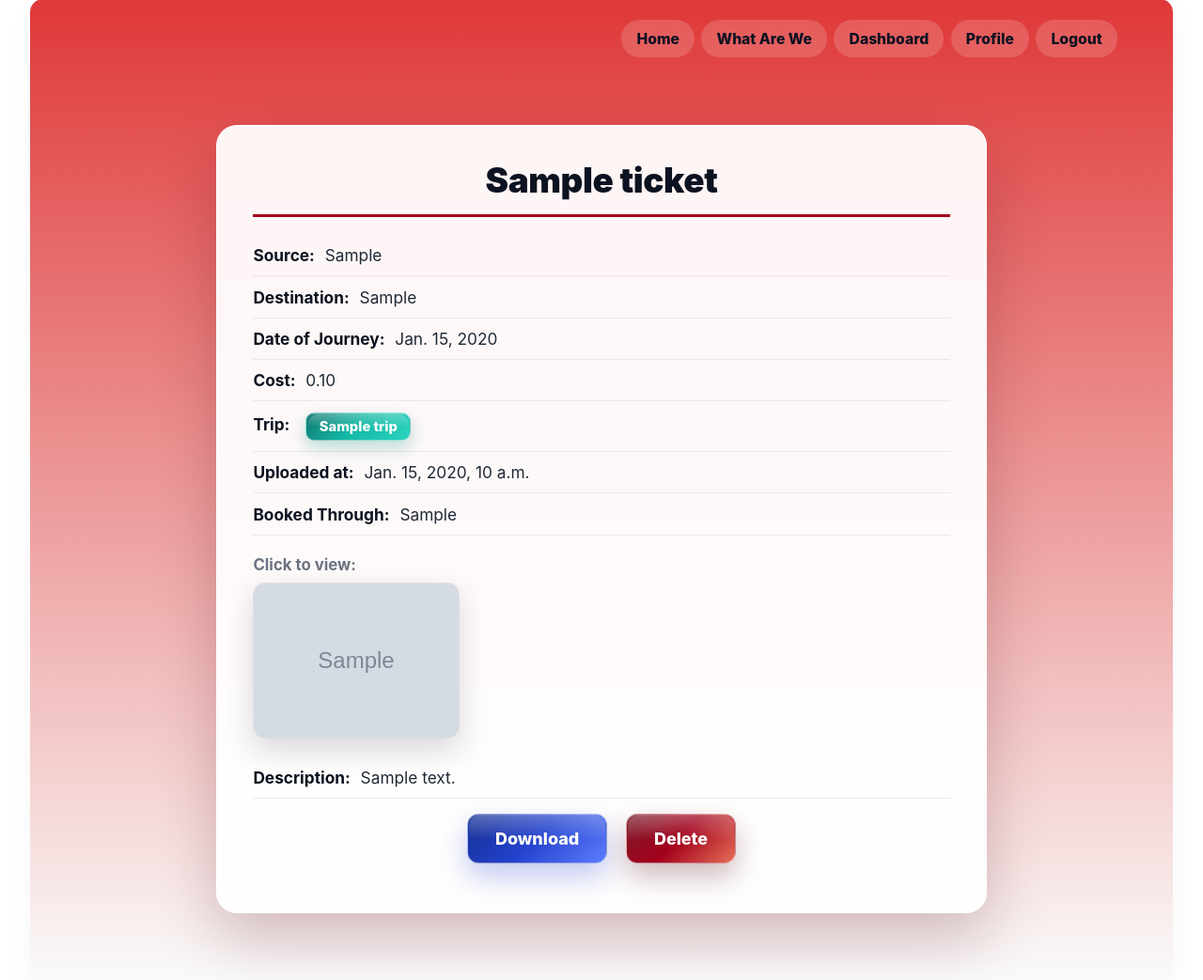
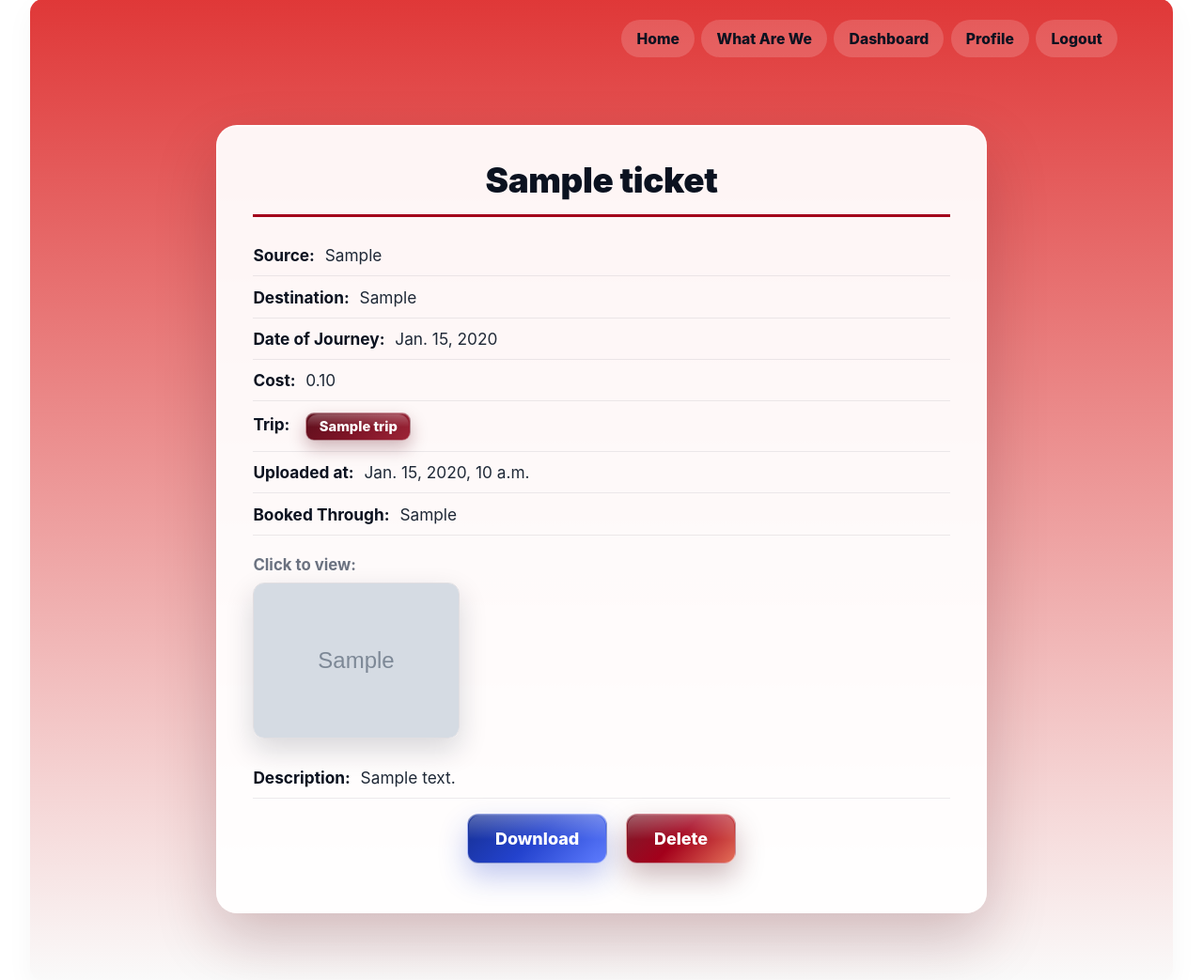
Before and after one commit to harishrajora/TripRep, a Django app: page /view_ticket/1/ in a window 1280 px wide. Shown: the part 21-1064 px from the top of the page at 94% size. Run offline with Django 4.2, Linux system fonts and the light colour scheme; a user stored in the database is signed in; tables that the repository leaves empty hold one stand-in row (values such as "Sample post"); grey boxes marked "Sample" are stand-in pictures; data that the repository does not hold is empty.

Commit message:
Trip Name encapsulated in a button and the style of button changed to brown.

```diff
--- a/core/static/core/css/style.css
+++ b/core/static/core/css/style.css
@@ -1143,14 +1143,14 @@ input[type="number"] {
   padding:0.32rem 0.85rem;
   font-size:0.92rem;
   border-radius:9px;
-  background:linear-gradient(135deg, #0f766e 0%, #14b8a6 48%, #2dd4bf 100%);
-  box-shadow:0 8px 18px rgba(13,148,136,0.28), 0 1px 0 rgba(255,255,255,0.3) inset;
+  background:linear-gradient(135deg, #5e0f1c 0%, #7d1426 48%, #9c2436 100%);
+  box-shadow:0 8px 18px rgba(94,15,28,0.28), 0 1px 0 rgba(255,255,255,0.22) inset;
   margin:0 0 0 6px;
   vertical-align:middle;
 }
 .download_pdf--sm::before{ border-radius:8px; }
 .download_pdf--sm:hover, .download_pdf--sm:focus-visible{
-  box-shadow:0 12px 24px rgba(13,148,136,0.36), 0 1px 0 rgba(255,255,255,0.4) inset;
+  box-shadow:0 12px 24px rgba(94,15,28,0.34), 0 1px 0 rgba(255,255,255,0.3) inset;
 }
 .download_pdf::before{
   content:"";
```
